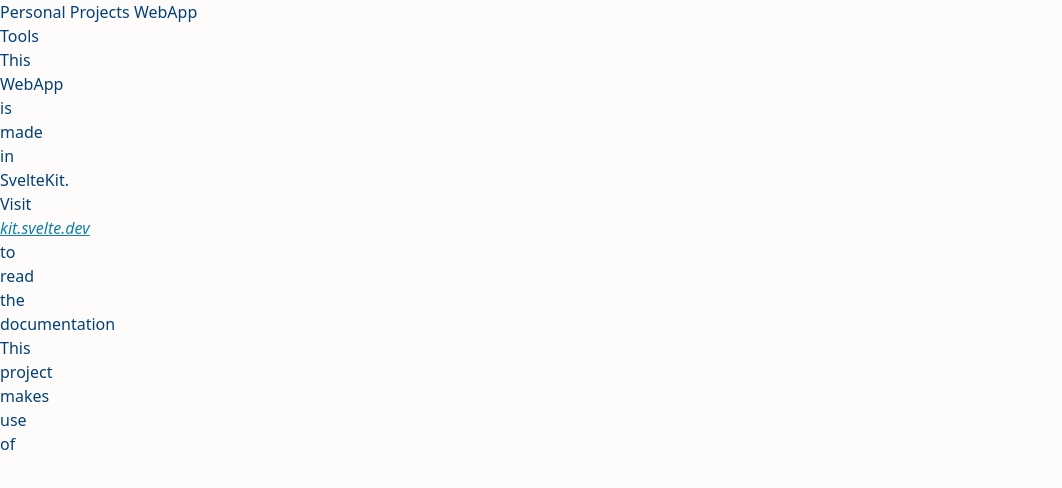
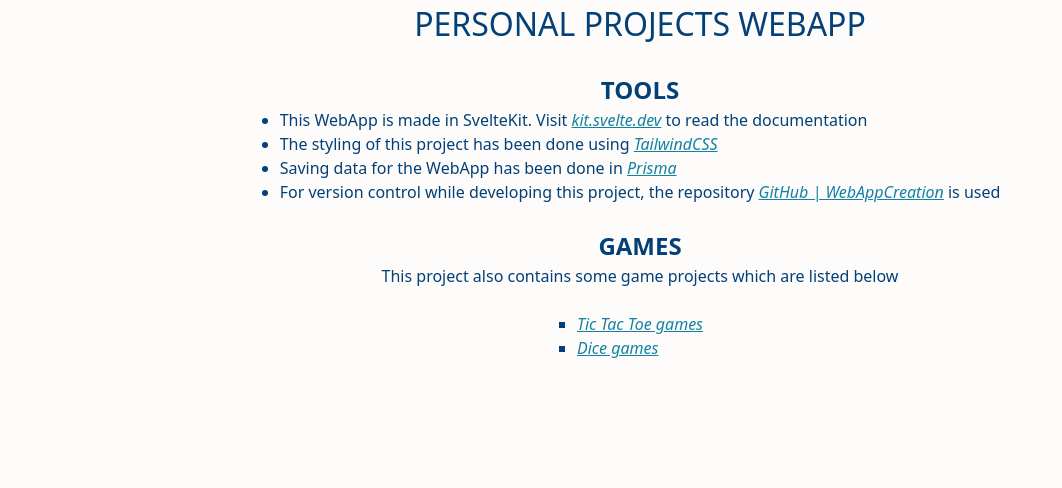
Before and after one commit to RawPanda19/Wine-Drinkers-WebApp, a SvelteKit app: page / in a window 1280 px wide. Shown: the top 488 px of the page, without its empty margins (0-1062 px from the left). Built offline with nearby package versions, Linux system fonts and the light colour scheme.

Commit message:
style(home): #5 Added styling to  the homepage

```diff
--- a/src/app.css
+++ b/src/app.css
@@ -3,15 +3,20 @@
 @tailwind utilities;
 
 @layer base {
-    h2 {
+    h1 {
+        @apply uppercase;
+        @apply text-[2rem];
+    }
+
+    h3 {
         @apply uppercase;
         @apply font-bold;
-        @apply size-[2rem];
+        @apply text-[1.5rem]
     }
 
     p {
-        @apply size-[1rem];
         @apply font-light;
+        @apply text-[1rem];
     }
 
     a {
--- a/src/routes/+page.svelte
+++ b/src/routes/+page.svelte
@@ -1,5 +1,29 @@
-<h1>Personal Projects WebApp</h1>
-<h3>Tools</h3>
-<p>This WebApp is made in SvelteKit. Visit <a href="https://kit.svelte.dev">kit.svelte.dev</a> to read the documentation
-    <br>
-    This project makes use of </p>
+<div class="flex flex-col gap-[3vh]">
+    <div class="flex flex-row justify-center">
+        <h1>Personal Projects WebApp</h1>
+    </div>
+
+    <div id="tools" class="flex flex-col justify-start items-center">
+        <h3>Tools</h3>
+        <ul class="list-disc">
+            <li>This WebApp is made in SvelteKit. Visit <a href="https://kit.svelte.dev">kit.svelte.dev</a> to read the
+                documentation
+            </li>
+            <li>The styling of this project has been done using <a href="https://tailwindcss.com">TailwindCSS</a></li>
+            <li>Saving data for the WebApp has been done in <a href="https://www.prisma.io">Prisma</a></li>
+            <li>For version control while developing this project, the repository <a
+                    href="https://github.com/dilanvoosten/WebAppCreation">GitHub | WebAppCreation</a> is used
+            </li>
+        </ul>
+    </div>
+
+    <div id="games" class="flex flex-col justify-start items-center">
+        <h3>Games</h3>
+        <p>This project also contains some game projects which are listed below</p>
+        <br>
+        <ul class="list-[square]">
+            <li><a href="tictactoe">Tic Tac Toe games</a></li>
+            <li><a href="dices">Dice games</a></li>
+        </ul>
+    </div>
+</div>
--- a/tailwind.config.js
+++ b/tailwind.config.js
@@ -2,6 +2,13 @@
 export default {
     content: ['./src/**/*.{html,js,svelte,ts}'],
     theme: {
+        listStyleType: {
+            none: 'none',
+            disc: 'disc',
+            decimal: 'decimal',
+            square: 'square',
+            roman: 'roman'
+        },
         extend: {
             colors: {
                 'white': '#FEFCFB',
```
